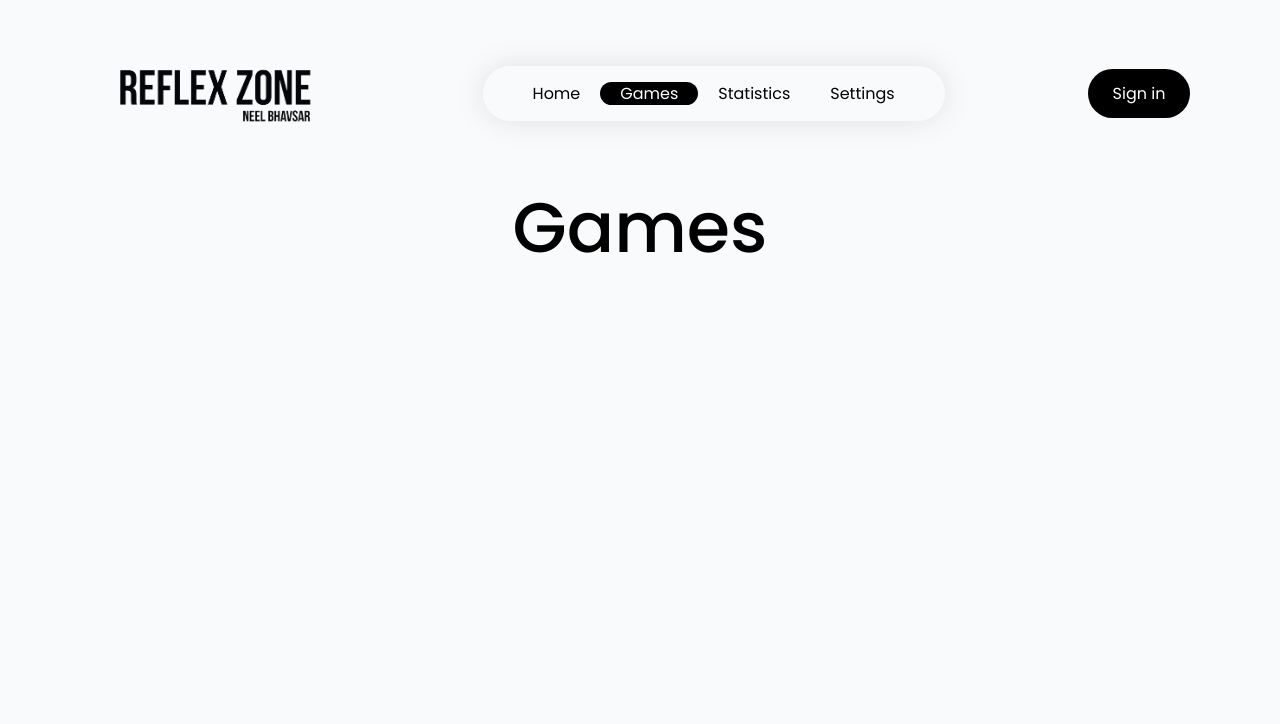
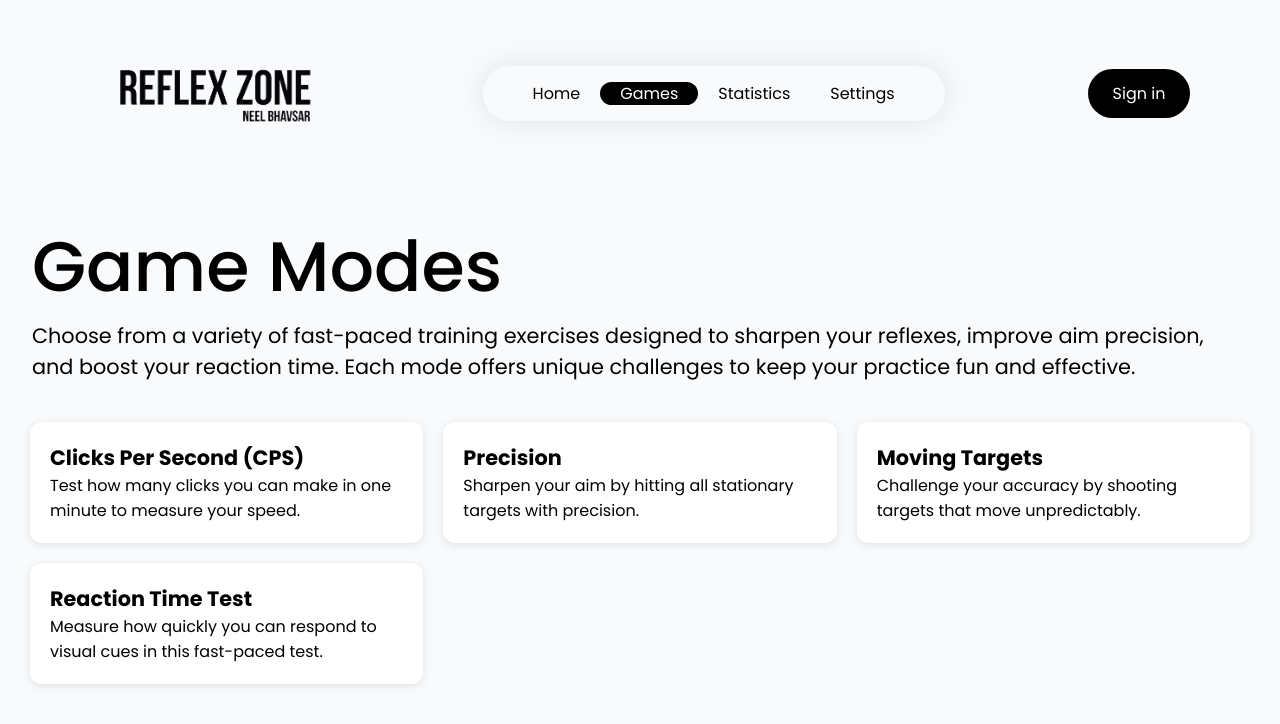
Before and after one commit to NeelBhavsar1/ReflexZone, a React (Vite) app: page /games in a window 1280 px wide. Shown: the top 724 px of the page. Built offline with nearby package versions, Linux system fonts and the light colour scheme.

Commit message:
created new pages and added game modes

```diff
--- a/src/App.jsx
+++ b/src/App.jsx
@@ -6,7 +6,11 @@ import Games from './pages/Games'
 import Statistics from './pages/Statistics'
 import Settings from './pages/Settings'
 import NotFound from './pages/NotFound'
+import ClicksPerSecond from './pages/game-pages/ClicksPerSecond'
+import Precision from './pages/game-pages/Precision'
 import './index.css'
+import MovingTargets from './pages/game-pages/MovingTargets'
+import ReactionTime from './pages/game-pages/ReactionTime'
 
 
 
@@ -20,8 +24,16 @@ const App = () => {
         <Route path='/games' element={<Games />}></Route>
         <Route path='/statistics' element={<Statistics />}></Route>
         <Route path='/settings' element={<Settings />}></Route>
+        <Route path='/clicks-per-second-challenge' element={<ClicksPerSecond />}></Route>
+        <Route path='/precision-challenge' element={<Precision />}></Route>
+        <Route path='/moving-targets-challenge' element={<MovingTargets />}></Route>
+        <Route path='/reaction-time-test' element={<ReactionTime />}></Route>
 
         <Route path='*' element={<NotFound/>}></Route>
+
+
+
+
       </Routes>
       </div>
 
--- /dev/null
+++ b/src/components/Gamebox.jsx
@@ -0,0 +1,17 @@
+import React from 'react'
+import { Link } from 'react-router-dom'
+import '../index.css'
+
+
+const Gamebox = ({ title, path, description }) => {
+  return (
+
+    <Link to={path} className='game-box'>
+      <div className='gamebox-title'>{title}</div>
+      <p className='gamebox-desc'>{description}</p>
+    </Link>
+
+  )
+}
+
+export default Gamebox
--- a/src/index.css
+++ b/src/index.css
@@ -21,7 +21,7 @@ a {
   align-items: center;
   justify-content: center;
   width: 100%;
-  height: 10vh;
+  min-height: 20vh;
 }
 
 .router-container h1 {
@@ -72,3 +72,67 @@ a {
   filter: brightness(1.4);
 
 }
+
+.home-welcome {
+  padding: 10px 32px;
+  margin-top: 2vh;
+}
+
+.home-welcome p {
+  font-size: 1.3rem;
+}
+
+.games-information {
+  padding: 10px 32px;
+  margin-top: 2vh;
+}
+
+.games-information p {
+  font-size: 1.3rem;
+}
+
+.games-grid {
+  display: grid;
+  grid-template-columns: repeat(3, 1fr);
+  gap: 20px;
+  padding: 30px;
+}
+
+.game-box {
+  background-color: white;
+  padding: 20px;
+  border-radius: 12px;
+  box-shadow: 0 2px 8px rgba(0, 0, 0, 0.1);
+  transition: transform 0.3s ease, brightness 0.3s ease;
+}
+
+.game-box:hover {
+  transform: scale(1.05);
+  filter: brightness(1.2);
+  border: 1px solid black;
+  background-color: rgba(0, 0, 0, 0.03)
+}
+
+.gamebox-title {
+  font-size: 1.3rem;
+  font-weight: 700;
+}
+
+
+.statistics-info {
+  padding: 10px 30px;
+  margin-top: 2vh;
+}
+
+.statistics-info p {
+  font-size: 1.3rem;
+}
+
+.settings-info {
+  padding: 10px 30px;
+  margin-top: 2vh;
+}
+
+.settings-info p {
+  font-size: 1.2rem;
+}
--- a/src/pages/Games.jsx
+++ b/src/pages/Games.jsx
@@ -1,10 +1,53 @@
 import React from 'react'
+import '../index.css'
+import GameBox from '../components/Gamebox'
+
 
 const Games = () => {
   return (
     <div>
-      <h1>Games</h1>
+      <div className='games-information'>
+        <h1>Game Modes</h1>
+        <p>Choose from a variety of fast-paced training exercises designed to sharpen your reflexes, improve aim precision, and boost your reaction time. Each mode offers unique challenges to keep your practice fun and effective.</p>
+      </div>
+
+      <div className='games-grid'>
+
+        <GameBox
+        className='game-box'
+        title="Clicks Per Second (CPS)"
+        description="Test how many clicks you can make in one minute to measure your speed."
+        path="/clicks-per-second-challenge"
+        />
+
+        <GameBox
+        className='game-box'
+        title="Precision"
+        description="Sharpen your aim by hitting all stationary targets with precision."
+        path="/precision-challenge"
+        />
+
+        <GameBox
+        className='game-box'
+        title="Moving Targets"
+        description="Challenge your accuracy by shooting targets that move unpredictably."
+        path="/moving-targets-challenge"
+        />
+
+        <GameBox
+        className='game-box'
+        title="Reaction Time Test"
+        description="Measure how quickly you can respond to visual cues in this fast-paced test."
+        path="/reaction-time-test"
+        />
+
+
+
+      </div>
+
+
     </div>
+
   )
 }
 
--- a/src/pages/Home.jsx
+++ b/src/pages/Home.jsx
@@ -1,9 +1,13 @@
 import React from 'react'
+import '../index.css'
 
 const Home = () => {
   return (
-    <div>
-        <h1>Home</h1>
+    <div className='home-welcome'>
+        <h1>Welcome!</h1>
+        <p>ReflexZone is a modern aim training web application designed to help users improve their reflexes, hand-eye coordination, and mouse accuracy. Whether you're a gamer, esports enthusiast, or just someone looking to sharpen your reaction time, ReflexZone offers a clean, user-friendly interface with a variety of fast-paced training games and performance statistics to track your progress. Built using React for speed and responsiveness, ReflexZone focuses on simplicity, precision, and improvement through consistent practice.</p>
+        <br />
+        <p>Users can sign in to track their performance over time. Once logged in, ReflexZone will automatically record your high scores, accuracy, and improvement across different training modes. Your personal statistics dashboard lets you monitor progress and compete with yourself for better results with every session. Future updates will include saved settings, achievements, and competitive leaderboards.</p>
     </div>
   )
 }
--- a/src/pages/Settings.jsx
+++ b/src/pages/Settings.jsx
@@ -2,8 +2,9 @@ import React from 'react'
 
 const Settings = () => {
   return (
-    <div>
-        <h1>Settings</h1>
+    <div className="settings-info">
+      <h1>Settings</h1>
+      <p>Customize your ReflexZone experience. Adjust sound and visual preferences, manage notifications, and update your account details here. Make the app work the way you like it!</p>
     </div>
   )
 }
--- a/src/pages/Statistics.jsx
+++ b/src/pages/Statistics.jsx
@@ -2,8 +2,10 @@ import React from 'react'
 
 const Statistics = () => {
   return (
-    <div>
-      <h1>Statistics</h1>
+    <div className="statistics-info">
+      <h1>Your Performance Stats</h1>
+      <p>Track your progress over time with detailed statistics on your reflex speed, accuracy, and game performance. Use this data to identify your strengths and areas to improve.</p>
+      <p>Graphs and charts will help you visualize your growth and set new goals.</p>
     </div>
   )
 }
--- /dev/null
+++ b/src/pages/game-pages/ClicksPerSecond.jsx
@@ -0,0 +1,17 @@
+import React from 'react'
+
+const ClicksPerSecond = () => {
+  return (
+    <div className='cps-container'>
+
+      <div className='cps-information'>
+        <p>Welcome to CPS</p>
+        <button>Begin!</button>
+      </div>
+
+
+    </div>
+  )
+}
+
+export default ClicksPerSecond
--- /dev/null
+++ b/src/pages/game-pages/MovingTargets.jsx
@@ -0,0 +1,9 @@
+import React from 'react'
+
+const MovingTargets = () => {
+  return (
+    <div>MovingTargets</div>
+  )
+}
+
+export default MovingTargets
--- /dev/null
+++ b/src/pages/game-pages/Precision.jsx
@@ -0,0 +1,9 @@
+import React from 'react'
+
+const Precision = () => {
+  return (
+    <div>Precision</div>
+  )
+}
+
+export default Precision
--- /dev/null
+++ b/src/pages/game-pages/ReactionTime.jsx
@@ -0,0 +1,9 @@
+import React from 'react'
+
+const ReactionTime = () => {
+  return (
+    <div>ReactionTime</div>
+  )
+}
+
+export default ReactionTime
```
